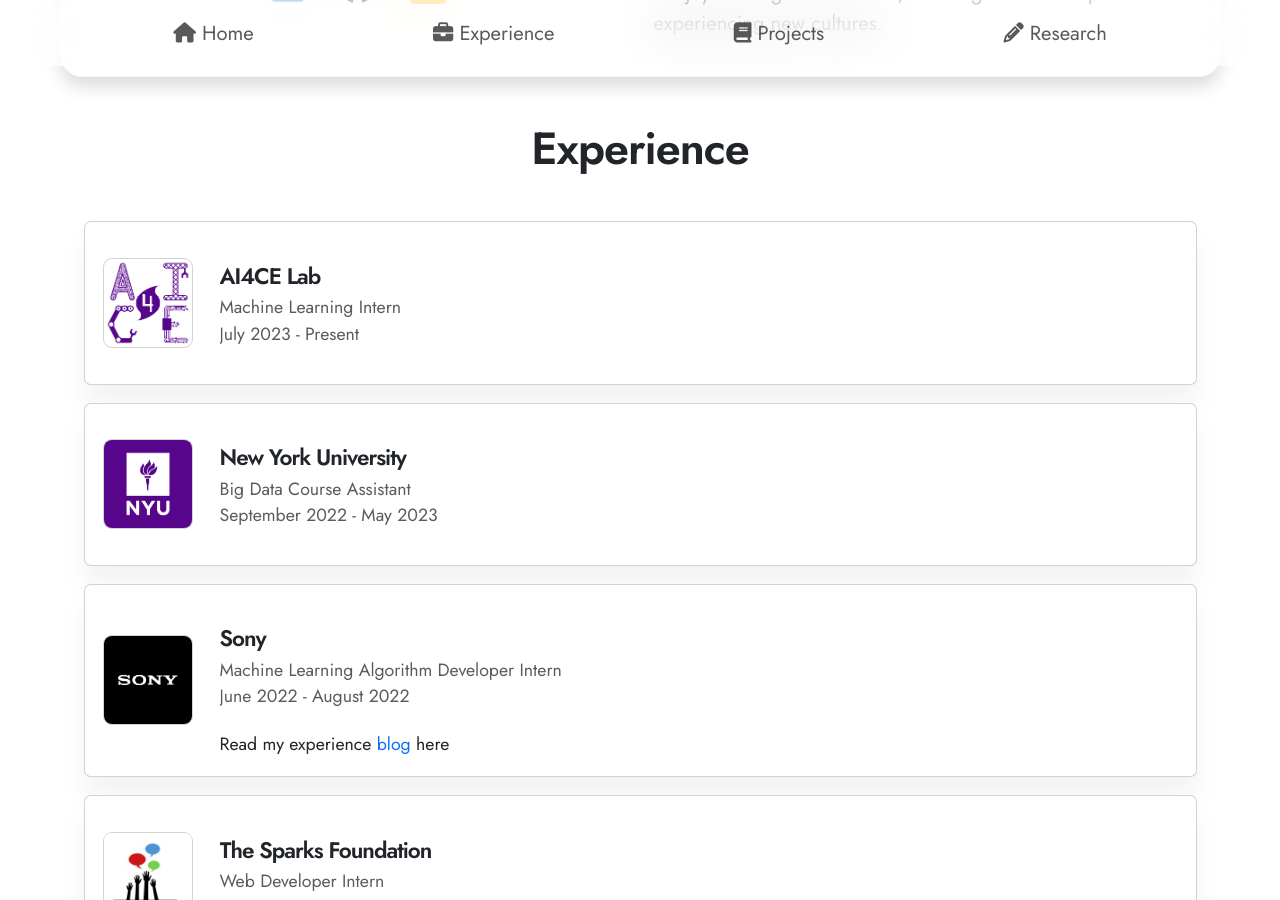
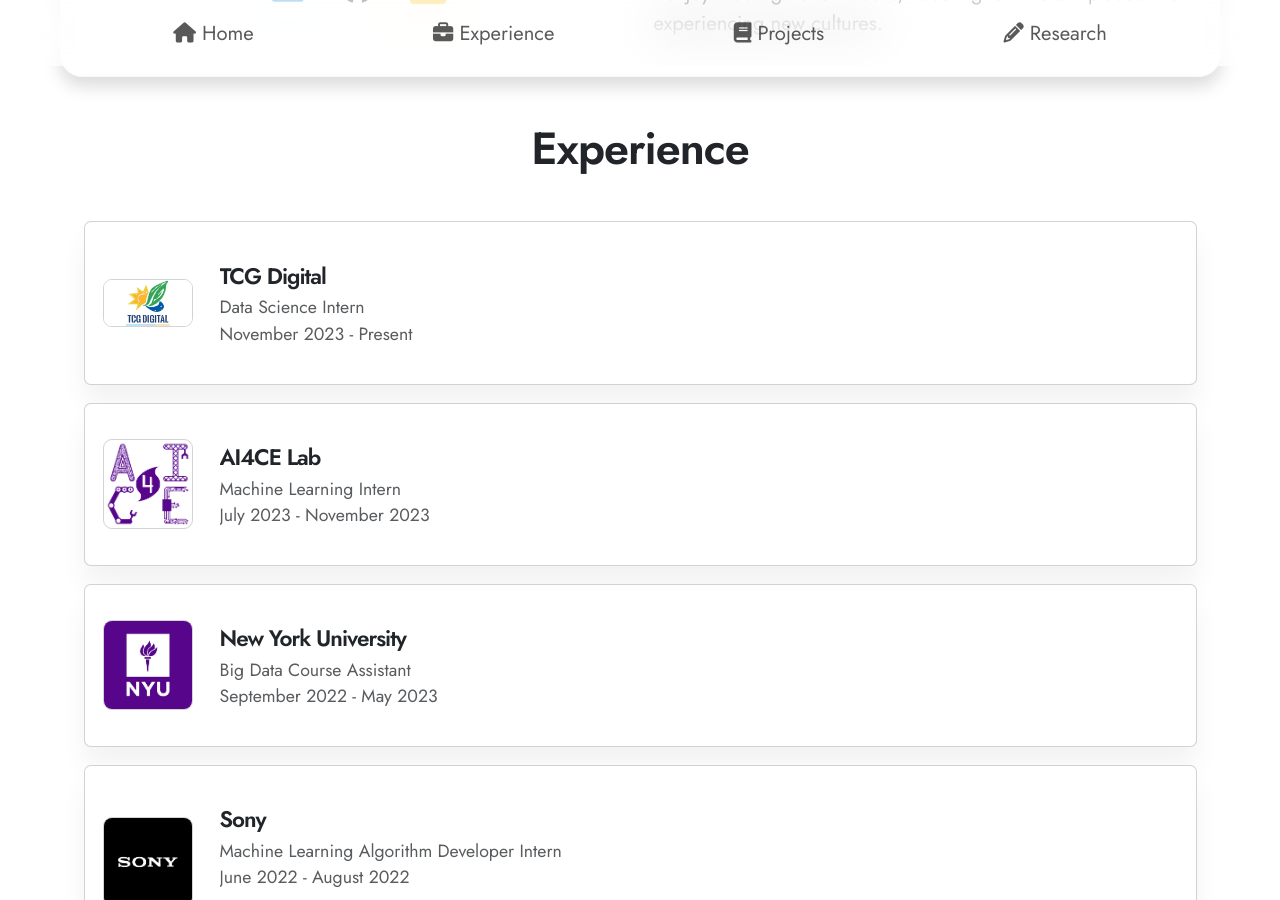
Before and after one commit to AAKASHKSHETTY/AAKASHKSHETTY.github.io, a Jekyll site: the page built from index.md, in a window 1280 px wide and 900 px high, scrolled down 608 px. Built offline with Jekyll 4.4.1, drawn with Linux system fonts in a browser that asks for light colours; nearby versions of some CDN libraries.

Commit message:
Update Experience

```diff
--- a/_data/experience.yml
+++ b/_data/experience.yml
@@ -1,9 +1,15 @@
 # experience
+
+- company: TCG Digital
+  role: Data Science Intern
+  description: false
+  time: November 2023 - Present
+  image: /assets/images/tcg.jpeg
 
 - company: AI4CE Lab
   role: Machine Learning Intern
   description: false
-  time: July 2023 - Present
+  time: July 2023 - November 2023
   image: /assets/images/aif.png
 
 - company: New York University
```
Also changed, not shown: assets/images/tcg.jpeg (added), 1 other file.
